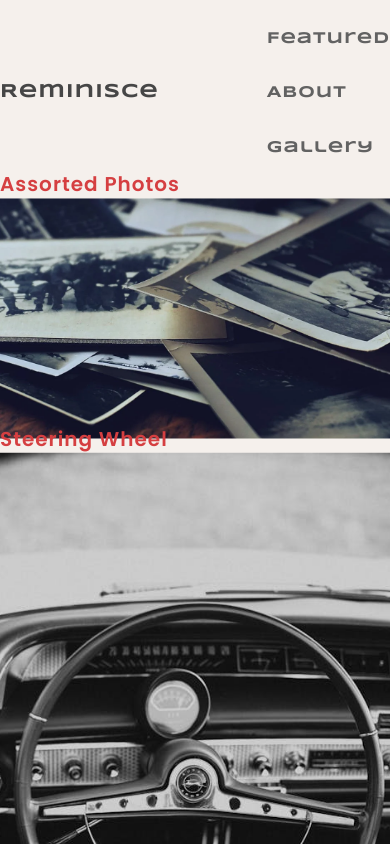
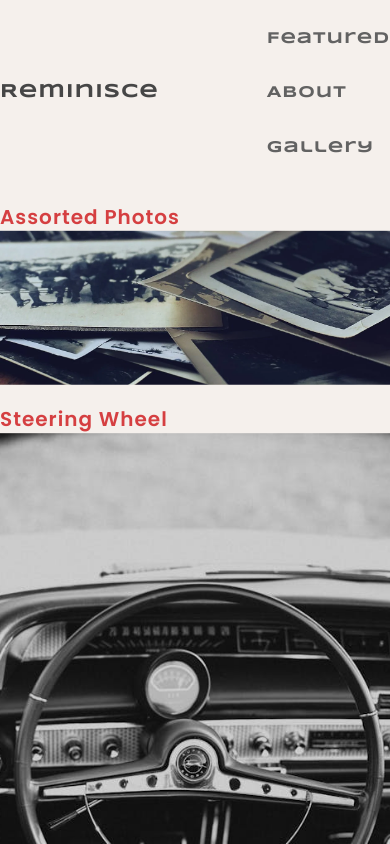
Before and after one commit to naymurrahmanshahed/reminisce, a React (Vite) app: page /gallery in a window 390 px wide. Shown: the top 844 px of the page. Built offline with nearby package versions, Linux system fonts and the light colour scheme; a web font is replaced by a local one.

Commit message:
bug fixed

```diff
--- a/src/index.css
+++ b/src/index.css
@@ -304,7 +304,7 @@ body {
 @media only screen and (max-width: 1280px) {
   .grid-container {
     margin: 0 auto;
-    width: 65rem;
+    width: 55rem;
     gap: 0.5rem;
   }
 }
@@ -313,7 +313,6 @@ body {
   .grid-container {
     margin: 0 auto;
     width: 100%;
-    height: 80%;
     grid-template-columns: repeat(6, 1fr);
     grid-template-rows: repeat(3, 1fr);
     display: grid;
@@ -406,7 +405,7 @@ body {
   .grid-container {
     margin: 0 auto;
     width: 100%;
-    height: 100%;
+    /* height: 100%; */
     grid-template-columns: repeat(2, 1fr);
     grid-template-rows: repeat(2, 1fr);
     display: grid;
@@ -452,7 +451,7 @@ body {
   .grid-container {
     margin: 0 auto;
     width: 100%;
-    height: 100%;
+    /* height: 100%; */
     grid-template-columns: repeat(1, 1fr);
     grid-template-rows: repeat(1, 1fr);
     display: grid;
```
